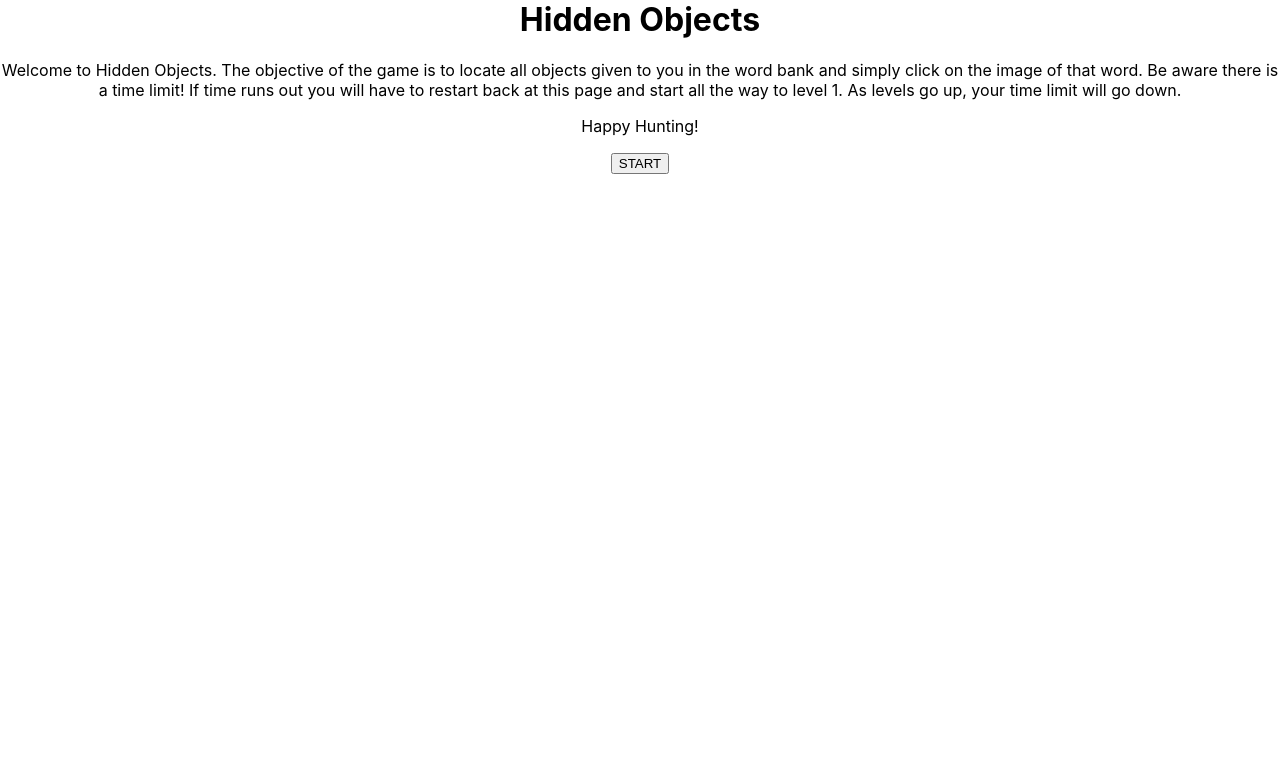
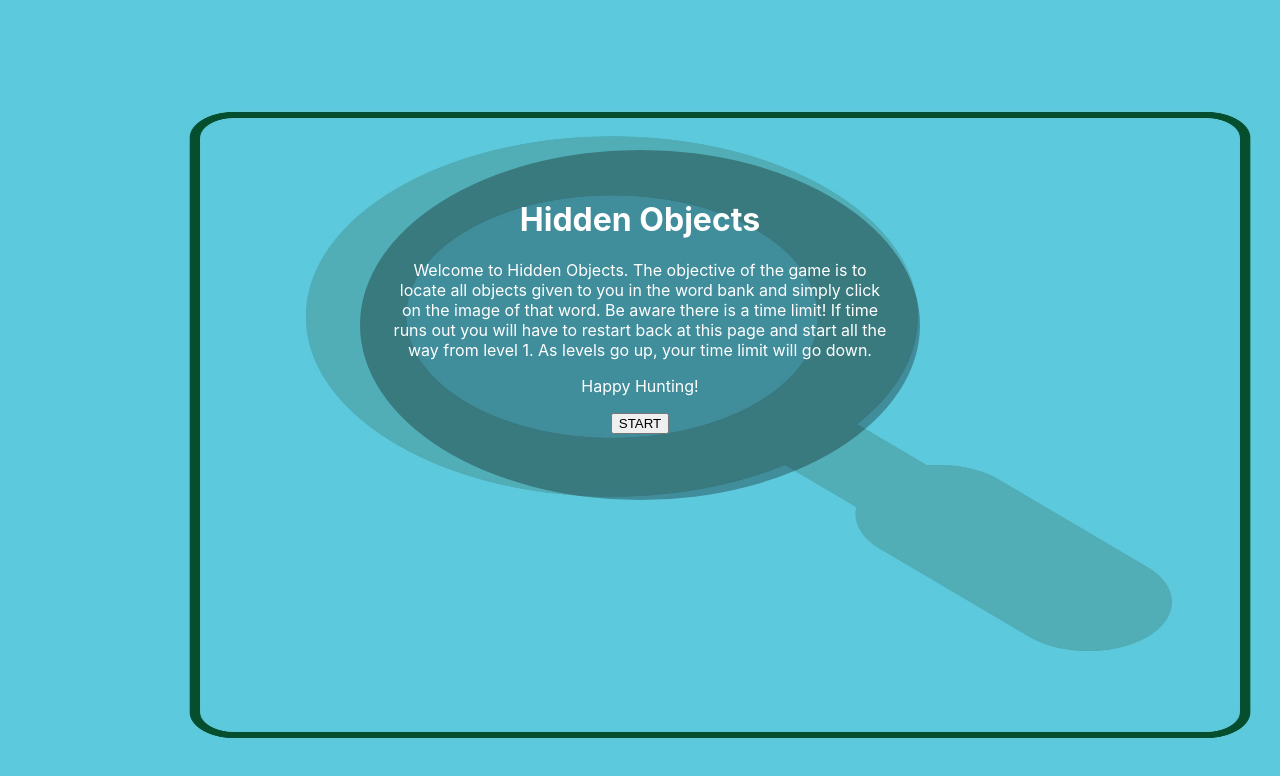
Before and after one commit to Jevit01/hiddenobjects, a React (Create React App) app: page / in a window 1280 px wide. Shown: the top 776 px of the page. Built offline with nearby package versions, Linux system fonts and the light colour scheme.

Commit message:
homepage

```diff
--- a/src/App.css
+++ b/src/App.css
@@ -1,3 +1,44 @@
 .App {
   text-align: center;
 }
+.homepage {
+  background-color: #5cc9dd;
+  align-items: center;
+  background-image: url(./PuzzleImages/homepage.jpg);
+  background-repeat: no-repeat;
+  background-size: 1440px 850px, cover;
+  position: fixed;
+  padding: 0;
+  margin: 0;
+  top: 0;
+  left: 0;
+  width: 100%;
+  height: 100%;
+}
+
+.title {
+  color: white;
+  text-align: center;
+  margin-left: auto;
+  margin-right: auto;
+}
+
+.objective {
+  color: white;
+  text-align: center;
+  width: 500px;
+  margin-left: auto;
+  margin-right: auto;
+}
+
+.box {
+  background-color: rgba(0, 0, 0, 0.3);
+  margin-left: auto;
+  margin-right: auto;
+  margin-top: 150px;
+  padding-top: 50px;
+  margin-bottom: auto;
+  width: 560px;
+  height: 300px;
+  border-radius: 100%;
+}
--- a/src/App.js
+++ b/src/App.js
@@ -18,18 +18,23 @@ class App extends Component {
         {this.state.start ? (
           <Puzzle1 />
         ) : (
-          <>
-            <h1>Hidden Objects</h1>
-            <p>
-              Welcome to Hidden Objects. The objective of the game is to locate
-              all objects given to you in the word bank and simply click on the
-              image of that word. Be aware there is a time limit! If time runs
-              out you will have to restart back at this page and start all the
-              way to level 1. As levels go up, your time limit will go down.
-            </p>
-            <p>Happy Hunting!</p>
-            <button onClick={this.handleStart}>START</button>
-          </>
+          <div className="homepage">
+            <div className="box">
+              <h1 className="title">Hidden Objects</h1>
+              <div className="objective">
+                <p>
+                  Welcome to Hidden Objects. The objective of the game is to
+                  locate all objects given to you in the word bank and simply
+                  click on the image of that word. Be aware there is a time
+                  limit! If time runs out you will have to restart back at this
+                  page and start all the way from level 1. As levels go up, your
+                  time limit will go down.
+                </p>
+                <p>Happy Hunting!</p>
+              </div>
+              <button onClick={this.handleStart}>START</button>
+            </div>
+          </div>
         )}
       </div>
     );
```
Also changed, not shown: src/PuzzleImages/homepage.jpg (added).
